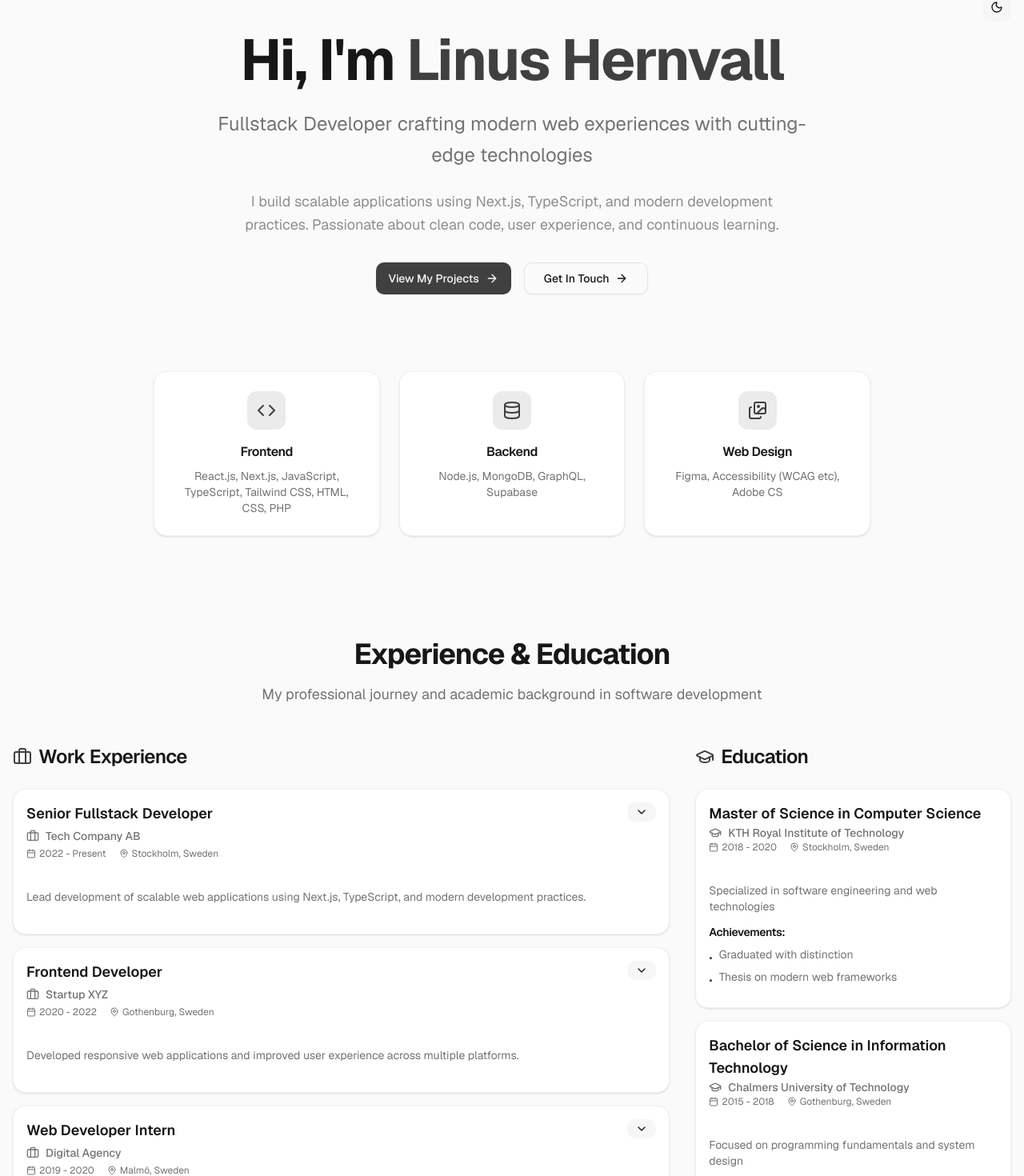
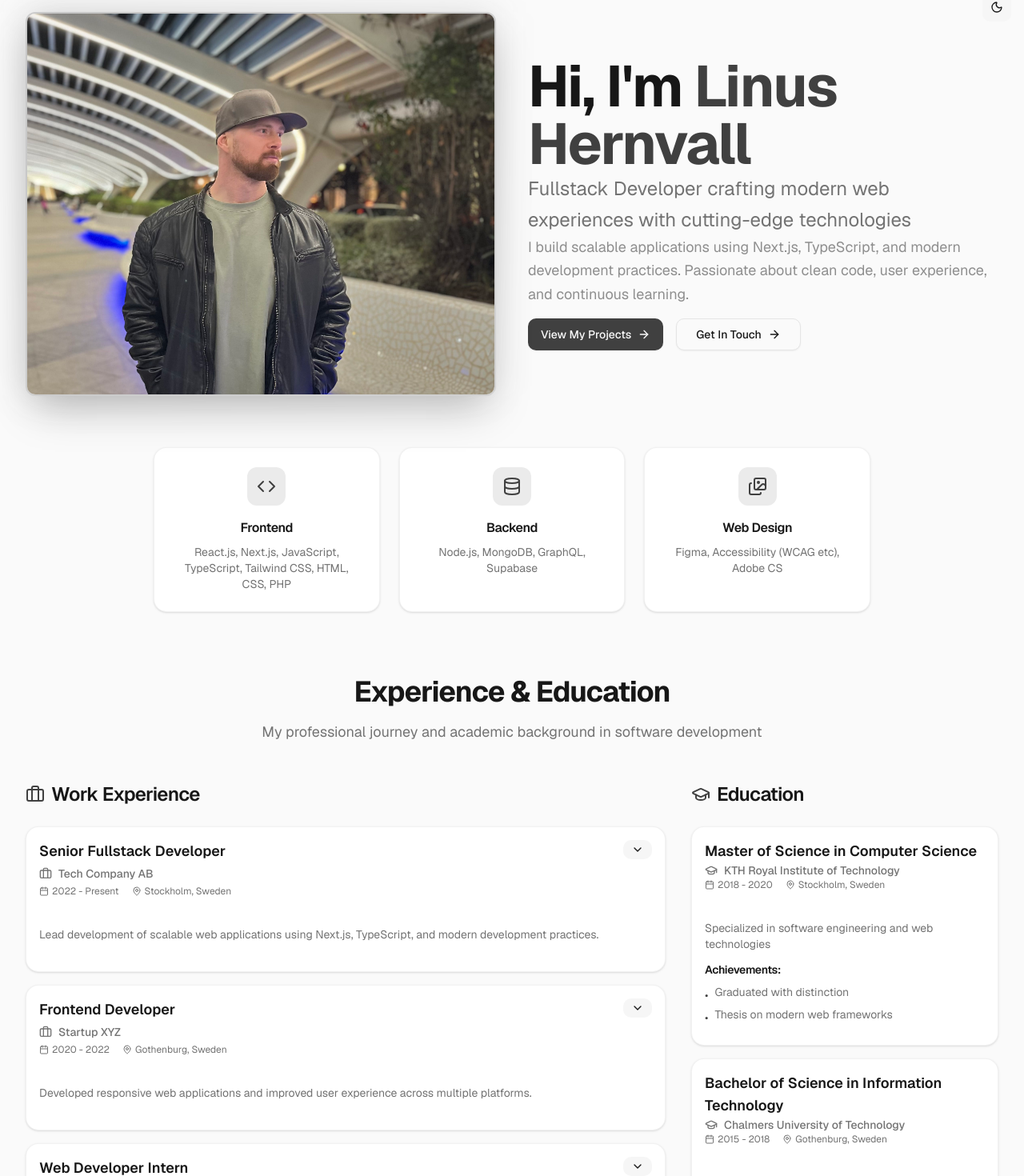
Before and after one commit to linusHernvall/portfolio, a Next.js app: page / in a window 1280 px wide. Shown: the part 25-1495 px from the top of the page at 80% size. Built offline with nearby package versions, Linux system fonts and the light colour scheme.

Commit message:
Sorting resume and projects. Added profile image.

```diff
--- a/src/app/globals.css
+++ b/src/app/globals.css
@@ -172,7 +172,7 @@
 
   /* Professional spacing utilities */
   .section-padding {
-    @apply py-16 px-4 sm:px-6 lg:px-8;
+    @apply py-10 px-4 sm:px-6 lg:px-8;
   }
 
   .container-modern {
--- a/src/app/page.tsx
+++ b/src/app/page.tsx
@@ -3,49 +3,76 @@ import { Button } from "@/components/ui/button";
 import { ArrowRight, Code, Database, Images } from "lucide-react";
 import ResumeSection from "@/components/ResumeSection";
 import resumeData from "@/data/resume.json";
+import Image from "next/image";
 
 export default function Home() {
   return (
     <main className="min-h-screen gradient-bg">
       <div className="container-modern section-padding">
-        <div className="flex flex-col items-center justify-center text-center space-y-8 animate-fade-in">
+        <div className="flex flex-col items-center justify-center text-center animate-fade-in">
           {/* Hero Section */}
-          <div className="space-y-6 max-w-4xl">
+          <div className="flex flex-col md:flex-row items-center justify-between gap-10 w-full">
+            <div className="flex-1 flex md:w-40% justify-center lg:justify-end animate-slide-up [animation-delay:0.2s]">
+              <div className="relative w-64 h-64 sm:w-96 sm:h-96 lg:w-full lg:h-120 ">
+                <div className="absolute inset-0 bg-gradient-to-br from-primary/20 to-primary/5 rounded-lg blur-xl"></div>
+                <div className="relative w-full h-full rounded-lg overflow-hidden border-2 border-primary/20 shadow-2xl">
+                  <Image
+                    src="/images/profile.jpg"
+                    alt="Linus Hernvall - Fullstack Developer"
+                    fill
+                    priority
+                    className="object-cover"
+                    sizes="(min-width: 1024px) 600px, (min-width: 640px) 400px, 320px"
+                  />
+                </div>
+              </div>
+            </div>
+
+            {/* Text Content */}
+            <div className="flex-1 text-left md:w-60%">
               <h1 className="text-5xl sm:text-6xl lg:text-7xl font-bold tracking-tight animate-slide-up">
                 Hi, I'm <span className="text-primary">Linus Hernvall</span>
               </h1>
 
-            <p className="text-xl sm:text-2xl text-muted-foreground leading-relaxed max-w-3xl mx-auto animate-slide-up [animation-delay:0.1s]">
+              <p className="text-xl sm:text-2xl text-muted-foreground leading-relaxed animate-slide-up [animation-delay:0.1s]">
                 Fullstack Developer crafting modern web experiences with
                 cutting-edge technologies
               </p>
 
-            <p className="text-lg text-muted-foreground/80 leading-relaxed max-w-2xl mx-auto animate-slide-up [animation-delay:0.2s]">
+              <p className="text-lg text-muted-foreground/80 leading-relaxed animate-slide-up [animation-delay:0.2s]">
                 I build scalable applications using Next.js, TypeScript, and
                 modern development practices. Passionate about clean code, user
                 experience, and continuous learning.
               </p>
-          </div>
 
               {/* CTA Buttons */}
-          <div className="flex flex-col sm:flex-row gap-4 animate-slide-up [animation-delay:0.3s]">
+              <div className="flex flex-col sm:flex-row gap-4 animate-slide-up [animation-delay:0.3s] pt-4">
                 <Button asChild size="lg" className="btn-modern group">
-              <Link href="/projects" className="inline-flex items-center gap-2">
+                  <Link
+                    href="/projects"
+                    className="inline-flex items-center gap-2"
+                  >
                     View My Projects
                     <ArrowRight className="h-4 w-4 group-hover:translate-x-1 transition-transform duration-200" />
                   </Link>
                 </Button>
 
                 <Button variant="outline" size="lg" className="group">
-              <Link href="#contact" className="inline-flex items-center gap-2">
+                  <Link
+                    href="#contact"
+                    className="inline-flex items-center gap-2"
+                  >
                     Get In Touch
                     <ArrowRight className="h-4 w-4 group-hover:translate-x-1 transition-transform duration-200" />
                   </Link>
                 </Button>
               </div>
+            </div>
+          </div>
+        </div>
 
         {/* Skills Preview */}
-          <div className="grid grid-cols-1 sm:grid-cols-3 gap-6 mt-16 max-w-4xl w-full animate-slide-up [animation-delay:0.4s]">
+        <div className="grid grid-cols-1 sm:grid-cols-3 gap-6 mt-16 mx-auto max-w-4xl w-full animate-slide-up [animation-delay:0.4s]">
           <div className="card-modern p-6 text-center group">
             <div className="w-12 h-12 bg-primary/10 rounded-lg flex items-center justify-center mx-auto mb-4 transition-colors duration-200">
               <Code className="h-6 w-6 text-primary" />
@@ -78,7 +105,6 @@ export default function Home() {
           </div>
         </div>
       </div>
-      </div>
 
       {/* Resume Section */}
       <ResumeSection data={resumeData} />
--- a/src/app/projects/page.tsx
+++ b/src/app/projects/page.tsx
@@ -32,7 +32,9 @@ export default function ProjectsPage() {
 
         {/* Projects Grid */}
         <div className="grid gap-8 sm:grid-cols-2 lg:grid-cols-3 animate-slide-up">
-          {projects.map((project, index) => (
+          {projects
+            .sort((a, b) => b.id.localeCompare(a.id))
+            .map((project, index) => (
               <div
                 key={project.id}
                 style={{ animationDelay: `${index * 0.1}s` }}
--- a/src/components/ResumeSection.tsx
+++ b/src/components/ResumeSection.tsx
@@ -32,12 +32,6 @@ interface Education {
   location: string;
   description: string;
   achievements: string[];
-}
-
-interface Skills {
-  expert: string[];
-  advanced: string[];
-  intermediate: string[];
 }
 
 interface ResumeData {
@@ -174,8 +168,8 @@ const EducationCard = ({ education }: { education: Education }) => {
 
 export default function ResumeSection({ data }: ResumeSectionProps) {
   return (
-    <section className="py-16 px-4">
-      <div className="container-modern">
+    <section className="">
+      <div className="container-modern section-padding">
         <div className="text-center mb-12">
           <h2 className="text-3xl sm:text-4xl font-bold mb-4">
             Experience & Education
@@ -194,9 +188,12 @@ export default function ResumeSection({ data }: ResumeSectionProps) {
               Work Experience
             </h3>
             <div className="space-y-4">
-              {data.experience.map((experience) => (
-                <ExperienceCard key={experience.id} experience={experience} />
-              ))}
+              {/* map the expericence based on id */}
+              {data.experience
+                .sort((a, b) => b.id.localeCompare(a.id))
+                .map((experience) => (
+                  <ExperienceCard key={experience.id} experience={experience} />
+                ))}
             </div>
           </div>
 
@@ -208,9 +205,11 @@ export default function ResumeSection({ data }: ResumeSectionProps) {
                 Education
               </h3>
               <div className="space-y-4">
-                {data.education.map((education) => (
-                  <EducationCard key={education.id} education={education} />
-                ))}
+                {data.education
+                  .sort((a, b) => b.id.localeCompare(a.id))
+                  .map((education) => (
+                    <EducationCard key={education.id} education={education} />
+                  ))}
               </div>
             </div>
           </div>
--- a/src/data/resume.json
+++ b/src/data/resume.json
@@ -2,6 +2,36 @@
   "experience": [
     {
       "id": "1",
+      "company": "Digital Agency",
+      "position": "Web Developer Intern",
+      "duration": "2019 - 2020",
+      "location": "Malmö, Sweden",
+      "description": "Assisted in developing client websites and learning industry best practices.",
+      "achievements": [
+        "Developed 10+ client websites meeting all requirements",
+        "Learned modern development workflows and tools",
+        "Contributed to team code reviews and documentation"
+      ],
+      "technologies": ["HTML5", "CSS3", "JavaScript", "PHP", "WordPress"]
+    },
+
+    {
+      "id": "2",
+      "company": "Startup XYZ",
+      "position": "Frontend Developer",
+      "duration": "2020 - 2022",
+      "location": "Gothenburg, Sweden",
+      "description": "Developed responsive web applications and improved user experience across multiple platforms.",
+      "achievements": [
+        "Built 5+ React applications with 95%+ accessibility scores",
+        "Collaborated with design team to implement pixel-perfect UI",
+        "Optimized bundle size reducing initial load by 30%",
+        "Implemented automated testing achieving 90% code coverage"
+      ],
+      "technologies": ["React", "JavaScript", "CSS3", "Jest", "Webpack"]
+    },
+    {
+      "id": "3",
       "company": "Tech Company AB",
       "position": "Senior Fullstack Developer",
       "duration": "2022 - Present",
@@ -20,40 +50,20 @@
         "PostgreSQL",
         "Docker"
       ]
-    },
-    {
-      "id": "2",
-      "company": "Startup XYZ",
-      "position": "Frontend Developer",
-      "duration": "2020 - 2022",
-      "location": "Gothenburg, Sweden",
-      "description": "Developed responsive web applications and improved user experience across multiple platforms.",
-      "achievements": [
-        "Built 5+ React applications with 95%+ accessibility scores",
-        "Collaborated with design team to implement pixel-perfect UI",
-        "Optimized bundle size reducing initial load by 30%",
-        "Implemented automated testing achieving 90% code coverage"
-      ],
-      "technologies": ["React", "JavaScript", "CSS3", "Jest", "Webpack"]
-    },
-    {
-      "id": "3",
-      "company": "Digital Agency",
-      "position": "Web Developer Intern",
-      "duration": "2019 - 2020",
-      "location": "Malmö, Sweden",
-      "description": "Assisted in developing client websites and learning industry best practices.",
-      "achievements": [
-        "Developed 10+ client websites meeting all requirements",
-        "Learned modern development workflows and tools",
-        "Contributed to team code reviews and documentation"
-      ],
-      "technologies": ["HTML5", "CSS3", "JavaScript", "PHP", "WordPress"]
     }
   ],
   "education": [
     {
       "id": "1",
+      "degree": "Bachelor of Science in Information Technology",
+      "institution": "Chalmers University of Technology",
+      "duration": "2015 - 2018",
+      "location": "Gothenburg, Sweden",
+      "description": "Focused on programming fundamentals and system design",
+      "achievements": ["Dean's List", "Programming competition winner"]
+    },
+    {
+      "id": "2",
       "degree": "Master of Science in Computer Science",
       "institution": "KTH Royal Institute of Technology",
       "duration": "2018 - 2020",
@@ -63,15 +73,6 @@
         "Graduated with distinction",
         "Thesis on modern web frameworks"
       ]
-    },
-    {
-      "id": "2",
-      "degree": "Bachelor of Science in Information Technology",
-      "institution": "Chalmers University of Technology",
-      "duration": "2015 - 2018",
-      "location": "Gothenburg, Sweden",
-      "description": "Focused on programming fundamentals and system design",
-      "achievements": ["Dean's List", "Programming competition winner"]
     }
   ]
 }
```
Also changed, not shown: public/images/profile.jpg (added). Lines whose indentation alone changed are shown as unchanged.
